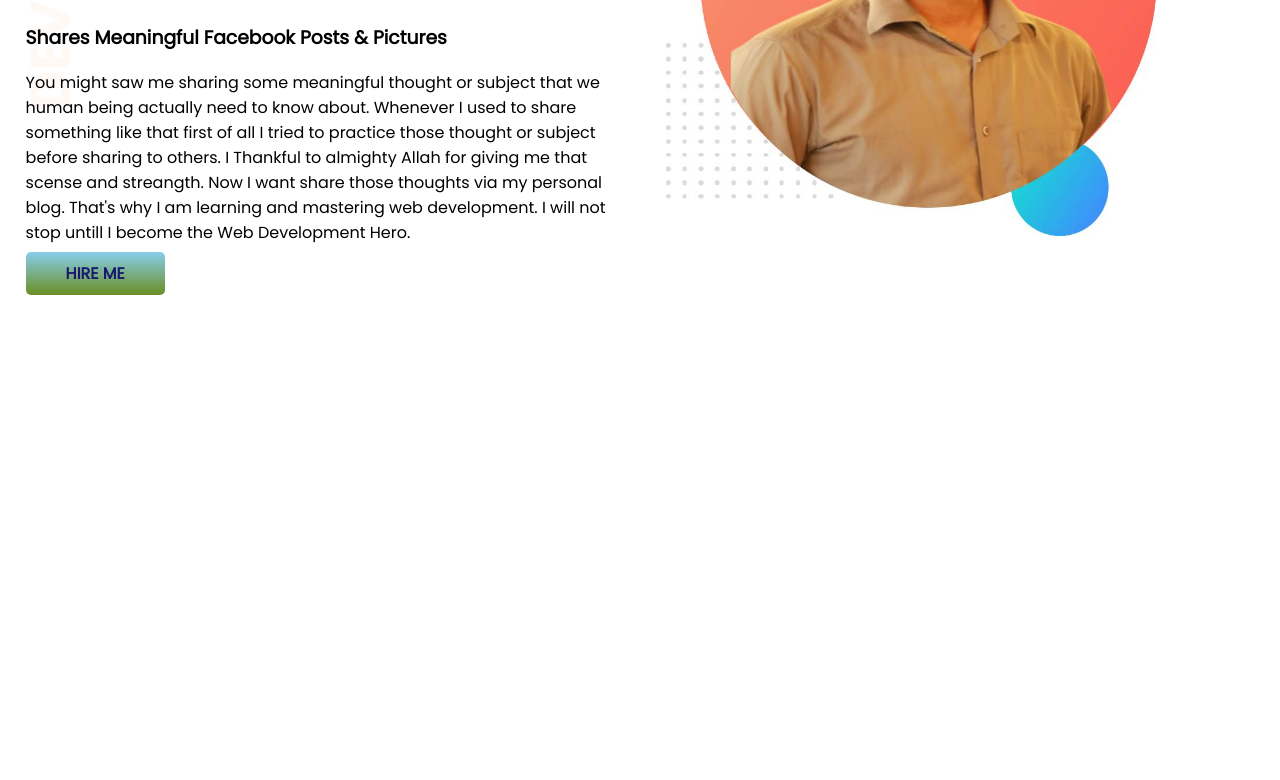
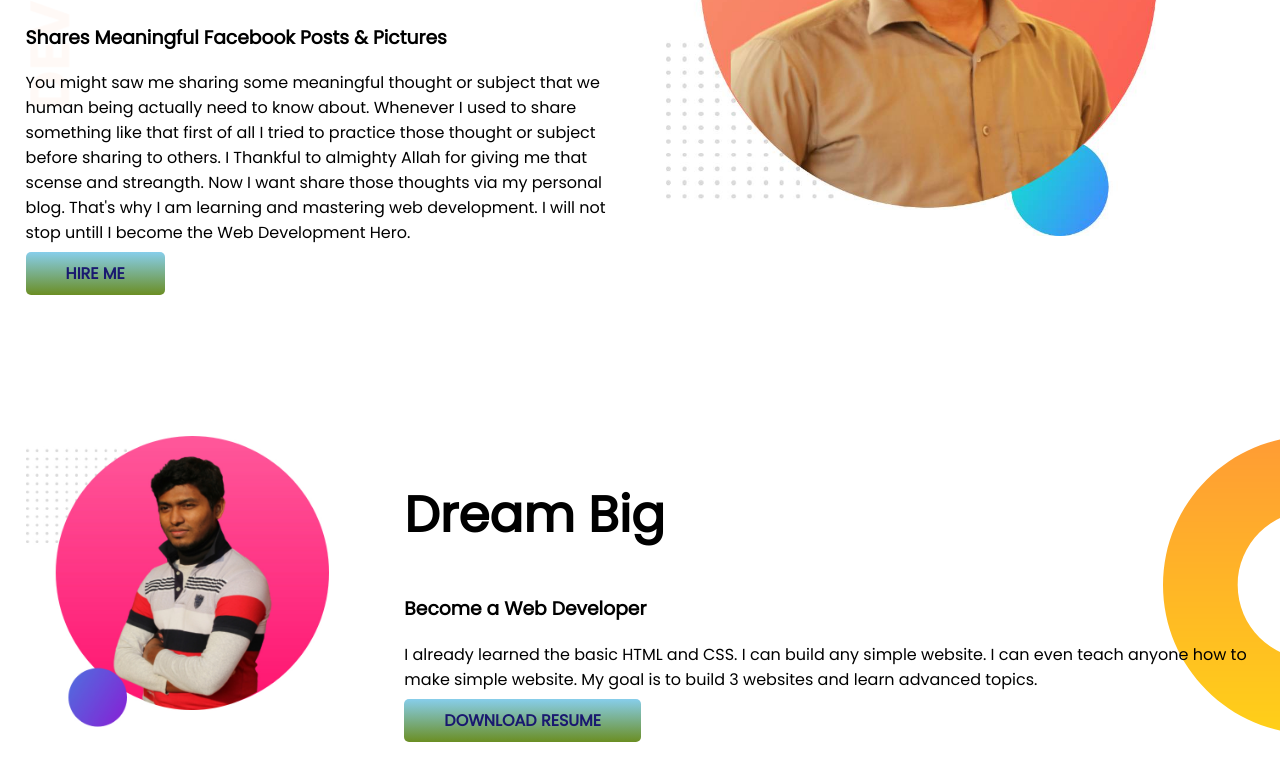
Before and after one commit to Rahmat-Ullah/developer-portfolio, a plain HTML site: page index.html in a window 1280 px wide. Shown: the part 252-1032 px from the top of the page. Before the commit the page ends 800 px from the top, so only its background shows below. Drawn offline with Linux system fonts and the light colour scheme.

Commit message:
dream big

```diff
--- a/index.html
+++ b/index.html
@@ -26,6 +26,18 @@
             <img src="images/my-bg (1).jpg" alt="">
         </div>
     </section>
+    <section class="dream-big">
+        <div class="half-width">
+            <img src="images/my-bg2.jpg" alt="">
+        </div>
+        <div class="half-eidth">
+            <h1>Dream Big</h1>
+            <h3>Become a Web Developer</h3>
+            <p>I already learned the basic HTML and CSS. I can build any simple website. I can even teach anyone how to make simple website. My goal is to build 3 websites and learn advanced topics.</p>
+            <a class="link-button" target="_blank" href="">DOWNLOAD RESUME</a>
+        </div>
+
+    </section>
 </body>
 
 </html>
--- a/style.css
+++ b/style.css
@@ -13,6 +13,7 @@ h1 {
 
 section {
     display: flex;
+    margin-bottom: 150px;
 }
 
 .half-width {
@@ -37,3 +38,9 @@ section {
     background-image: url(images/top-banner.png);
     background-repeat: no-repeat;
 }
+
+.dream-big {
+    background-image: url(images/dream-bg.png);
+    background-repeat: no-repeat;
+    background-position: right;
+}
```
Also changed, not shown: images/my-bg2.jpg (added).
